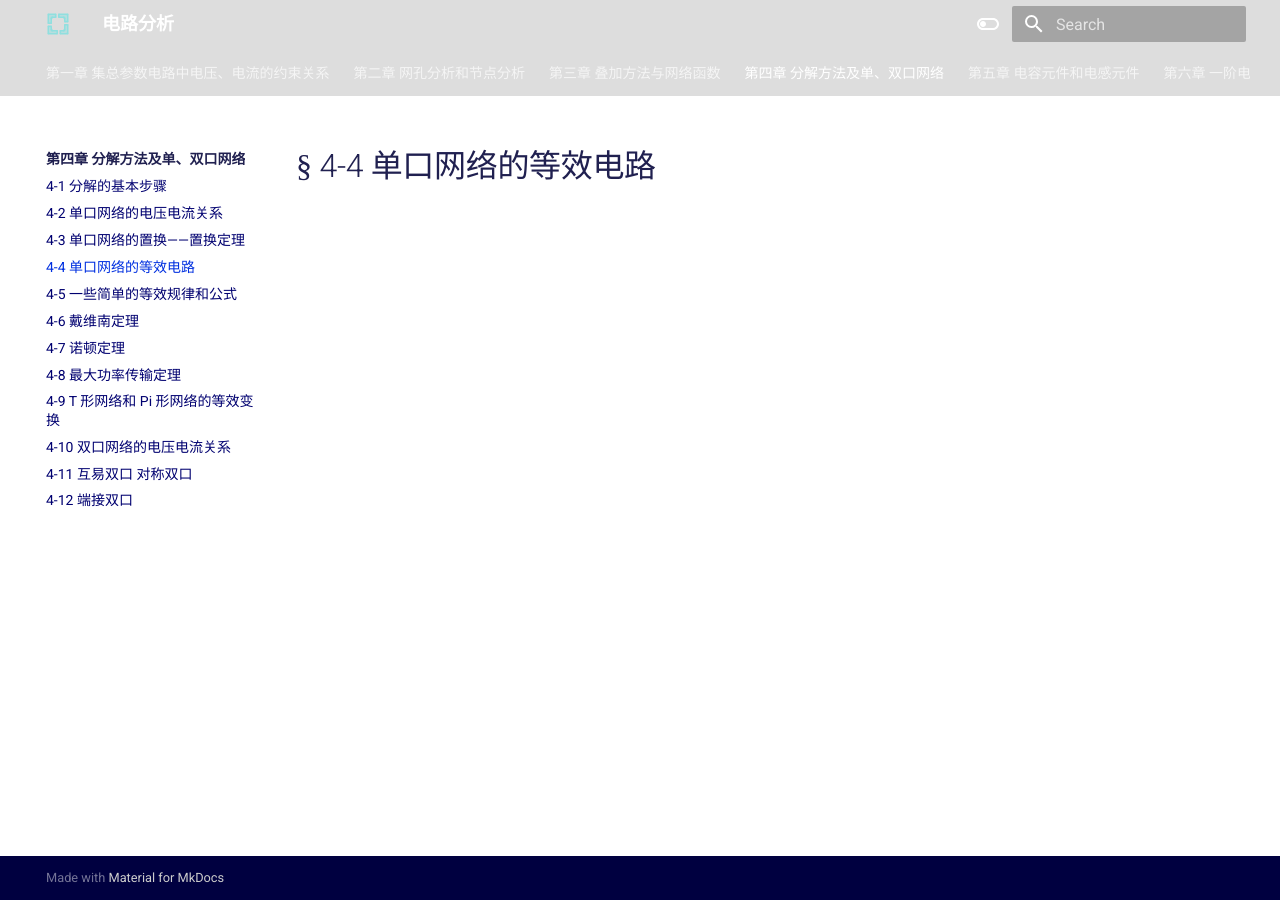
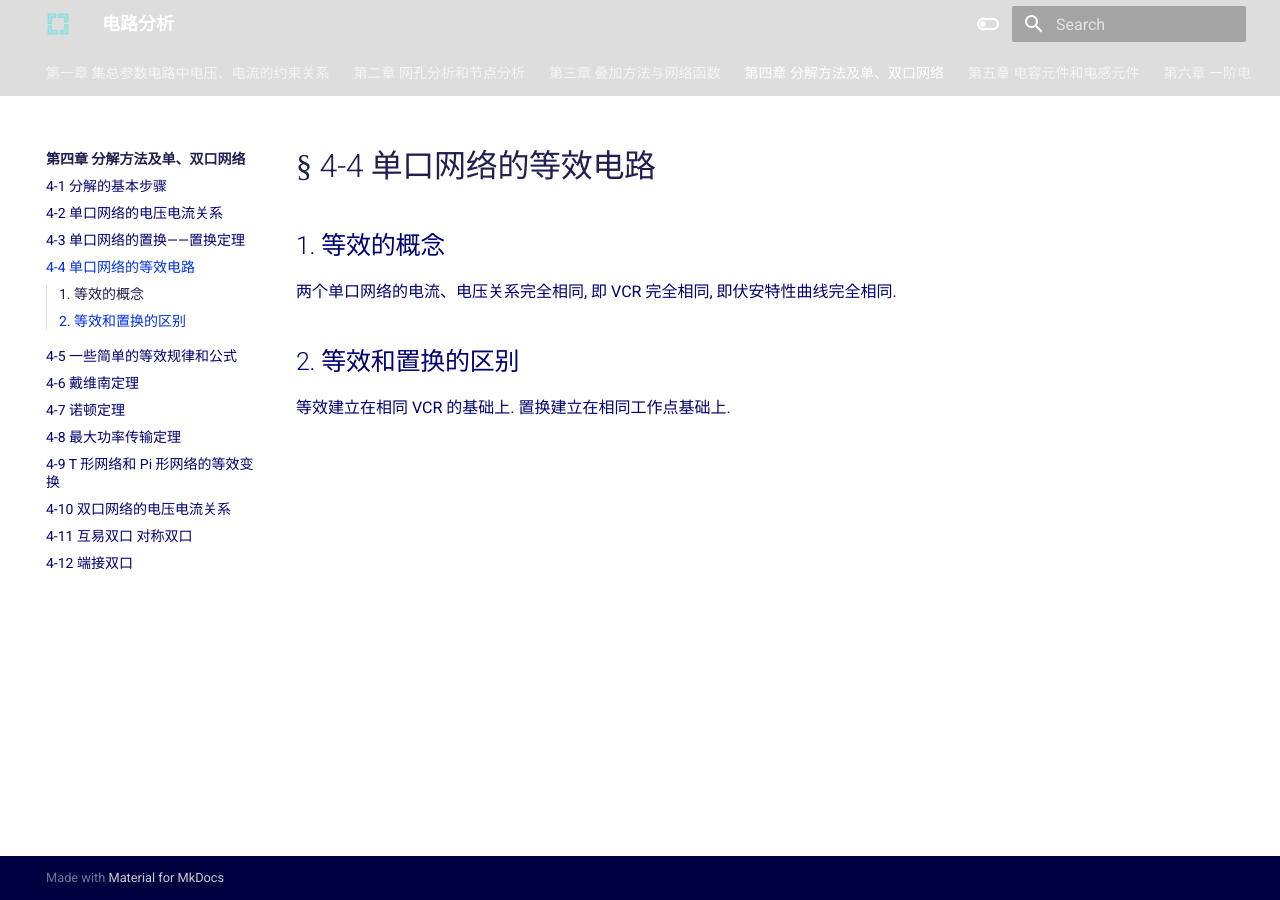
Before and after one commit to FleetingLore/dlfx, an MkDocs documentation site: the page built from docs/4/4.md, in a window 1280 px wide. Built offline with MkDocs 1.6.1 and Material for MkDocs 9.7.7, drawn with Linux system fonts in a browser that asks for light colours.

```diff
--- a/docs/4/4.md
+++ b/docs/4/4.md
@@ -1 +1,9 @@
 # $\S$ 4-4  单口网络的等效电路
+
+## 1. 等效的概念
+
+两个单口网络的电流、电压关系完全相同, 即 VCR 完全相同, 即伏安特性曲线完全相同.
+
+## 2. 等效和置换的区别
+
+等效建立在相同 VCR 的基础上. 置换建立在相同工作点基础上.
```
Also changed, not shown: docs/4/7.md (+2 -0 lines), docs/assets/circuits/4_5_1.svg, docs/assets/circuits/4_5_2.svg, docs/assets/circuits/4_5_3.svg, docs/assets/circuits/4_5_4.svg, docs/assets/circuits/4_5_5.svg, docs/assets/circuits/4_5_6.svg, docs/assets/circuits/4_5_7.svg, 1 other file.
